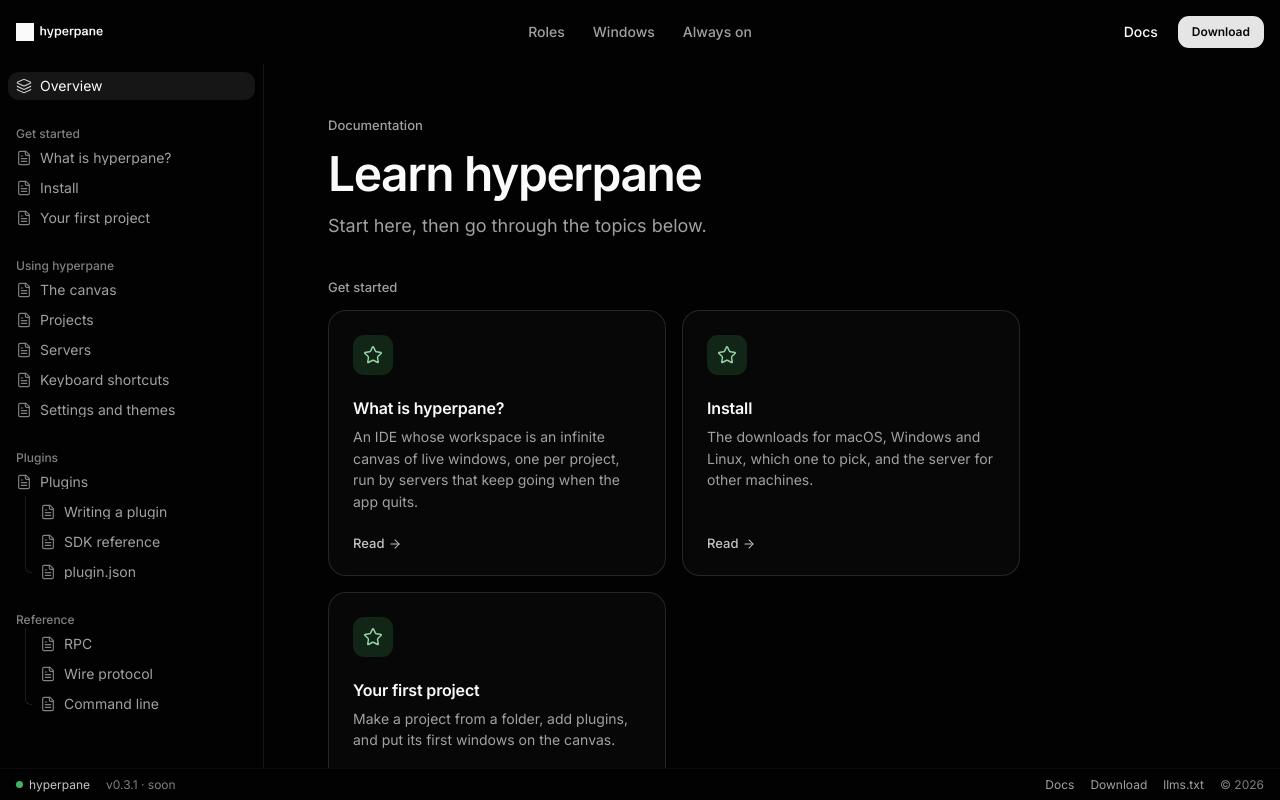
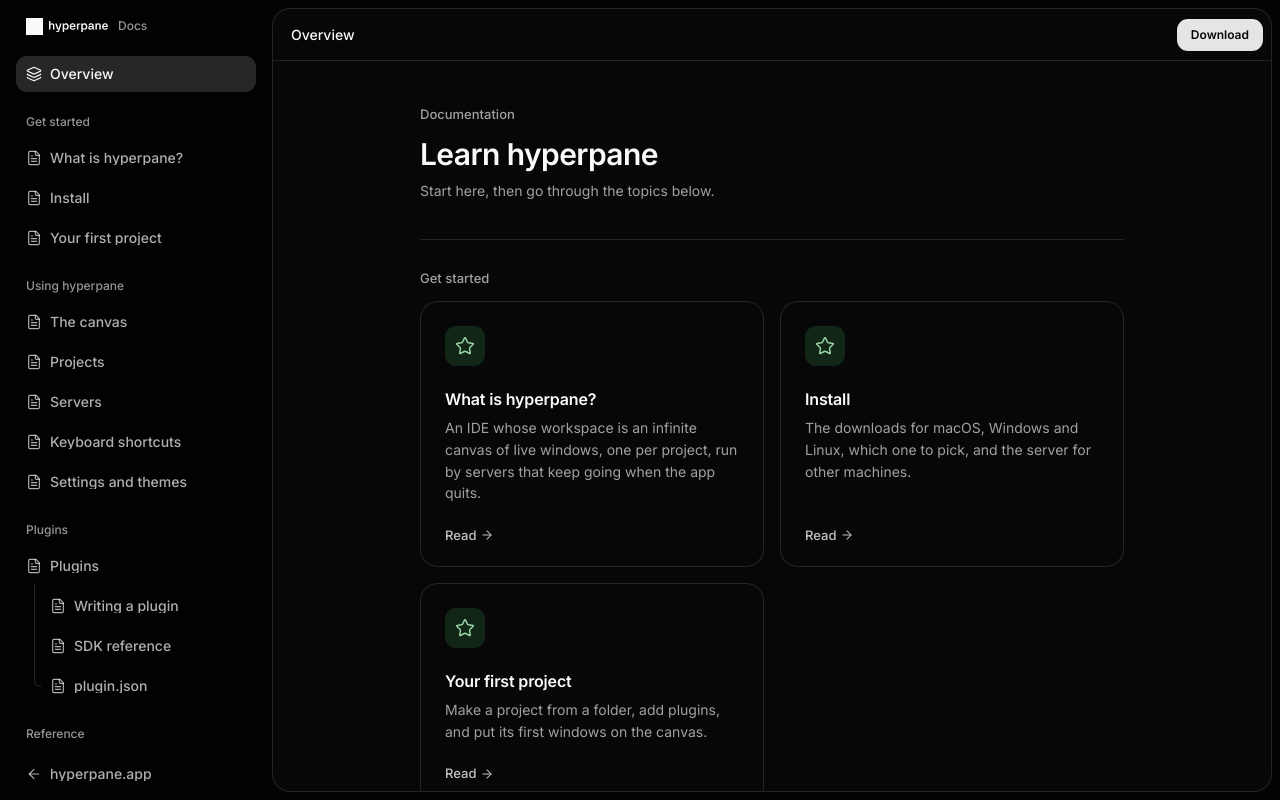
Before and after one commit to hyperpane/hyperpane-landing, an Astro site: page /docs in a window 1280 px wide. Built offline with nearby package versions, Linux system fonts and the light colour scheme; Astro itself is replaced by a stand-in of ours.

Commit message:
Docs in Astralyx's Sidebar frame (ui.astralyx.dev/components/sidebar): a transparent rail with the logotype, section labels and 36px rows, the page in a rounded panel with its own bar; no shared header with the landing; type as Astralyx's docs

```diff
--- a/src/landing/sprite.html
+++ b/src/landing/sprite.html
@@ -70,6 +70,8 @@
   <symbol id="i-folder-plus" viewBox="0 0 24 24"><path d="M12 10v6"/><path d="M9 13h6"/><path d="M20 20a2 2 0 0 0 2-2V8a2 2 0 0 0-2-2h-7.9a2 2 0 0 1-1.69-.9L9.6 3.9A2 2 0 0 0 7.93 3H4a2 2 0 0 0-2 2v13a2 2 0 0 0 2 2Z"/></symbol>
   <symbol id="i-folder-open" viewBox="0 0 24 24"><path d="m6 14 1.5-2.9A2 2 0 0 1 9.24 10H20a2 2 0 0 1 1.94 2.5l-1.54 6a2 2 0 0 1-1.95 1.5H4a2 2 0 0 1-2-2V5a2 2 0 0 1 2-2h3.9a2 2 0 0 1 1.69.9l.81 1.2a2 2 0 0 0 1.68.9H18a2 2 0 0 1 2 2v2"/></symbol>
   <symbol id="i-file-json" viewBox="0 0 24 24"><path d="M15 2H6a2 2 0 0 0-2 2v16a2 2 0 0 0 2 2h12a2 2 0 0 0 2-2V7Z"/><path d="M14 2v4a2 2 0 0 0 2 2h4"/><path d="M10 12a1 1 0 0 0-1 1v1a1 1 0 0 1-1 1 1 1 0 0 1 1 1v1a1 1 0 0 0 1 1"/><path d="M14 18a1 1 0 0 0 1-1v-1a1 1 0 0 1 1-1 1 1 0 0 1-1-1v-1a1 1 0 0 0-1-1"/></symbol>
+  <symbol id="i-arrow-left" viewBox="0 0 24 24"><path d="m12 19-7-7 7-7"/><path d="M19 12H5"/></symbol>
+  <symbol id="i-panel-left" viewBox="0 0 24 24"><rect width="18" height="18" x="3" y="3" rx="2"/><path d="M9 3v18"/></symbol>
   <symbol id="i-file-text" viewBox="0 0 24 24"><path d="M15 2H6a2 2 0 0 0-2 2v16a2 2 0 0 0 2 2h12a2 2 0 0 0 2-2V7Z"/><path d="M14 2v4a2 2 0 0 0 2 2h4"/><path d="M10 9H8"/><path d="M16 13H8"/><path d="M16 17H8"/></symbol>
   <symbol id="i-database" viewBox="0 0 24 24"><ellipse cx="12" cy="5" rx="9" ry="3"/><path d="M3 5V19A9 3 0 0 0 21 19V5"/><path d="M3 12A9 3 0 0 0 21 12"/></symbol>
   <symbol id="i-arrows" viewBox="0 0 24 24"><path d="M8 3 4 7l4 4"/><path d="M4 7h16"/><path d="m16 21 4-4-4-4"/><path d="M20 17H4"/></symbol>
--- a/src/layouts/Docs.astro
+++ b/src/layouts/Docs.astro
@@ -1,13 +1,14 @@
 ---
-// The docs, laid out as the app is: the title bar, a sidebar styled as the
-// app's (section heads, rows with icons, tree lines for pages inside
-// others), the page on the app's ground, and the status bar. Full width, on
-// their own: none of the landing's frame.
+// The docs, as Astralyx's Sidebar component (ui.astralyx.dev/components/
+// sidebar): an inset frame on the page's ground, a transparent rail on the
+// left (the logotype, then section labels and rows with icons, a tree line
+// for pages inside others) and the page in a rounded panel beside it, with
+// a bar of its own (where you are, the site and Download). None of the
+// landing's header: the docs have their own frame.
 import { getCollection } from "astro:content";
 import Head from "../components/Head.astro";
-import Nav from "../components/Nav.astro";
 import Sprite from "../components/Sprite.astro";
-import StatusBar from "../components/StatusBar.astro";
+import { site } from "../site";
 
 interface Props {
   title?: string;
@@ -29,6 +30,7 @@ for (const doc of docs) {
   group.items.push(doc);
 }
 const depth = (id: string) => id.split("/").length - 1;
+const page = docs.find((d) => d.id === current);
 ---
 
 <!doctype html>
@@ -39,13 +41,20 @@ const depth = (id: string) => id.split("/").length - 1;
   <body class="app">
     <Sprite />
     <a class="skip" href="#main">Skip to content</a>
-    <Nav />
-    <div class="app-body">
-      <aside class="app-side">
-        <nav aria-label="Documentation">
-          <a href="/docs" class:list={["side-row", { "is-selected": current === "__index" }]}>
-            <svg class="icon" aria-hidden="true"><use href="#i-layers"></use></svg><span>Overview</span>
+    <div class="app-body" data-side-open="false">
+      <aside class="app-side" id="docs-nav">
+        <div class="side-top">
+          <a class="side-brand" href="/" aria-label={`${site.name} home`}>
+            <svg class="logotype" viewBox="0 0 82 17" aria-hidden="true"><use href="#logotype"></use></svg>
           </a>
+          <span class="side-kind">Docs</span>
+        </div>
+        <nav class="side-scroll" aria-label="Documentation">
+          <div class="side-group">
+            <a href="/docs" class:list={["side-row", { "is-selected": current === "__index" }]} aria-current={current === "__index" ? "page" : undefined}>
+              <svg class="icon" aria-hidden="true"><use href="#i-layers"></use></svg><span>Overview</span>
+            </a>
+          </div>
           {sections.map((section) => (
             <div class="side-group">
               <p class="side-head">{section.name}</p>
@@ -53,6 +62,7 @@ const depth = (id: string) => id.split("/").length - 1;
                 <a
                   href={`/docs/${doc.id}`}
                   class:list={["side-row", { "is-selected": current === doc.id, "is-nested": depth(doc.id) > 0 }]}
+                  aria-current={current === doc.id ? "page" : undefined}
                   style={`--depth:${depth(doc.id)}`}
                 >
                   <svg class="icon" aria-hidden="true"><use href="#i-file-text"></use></svg><span>{doc.data.title}</span>
@@ -61,24 +71,45 @@ const depth = (id: string) => id.split("/").length - 1;
             </div>
           ))}
         </nav>
+        <div class="side-foot">
+          <a class="side-row" href="/"><svg class="icon" aria-hidden="true"><use href="#i-arrow-left"></use></svg><span>{site.name}.app</span></a>
+        </div>
       </aside>
       <main id="main" class="app-main">
-        <div class="app-page">
-          <slot />
+        <header class="panel-bar">
+          <button class="panel-toggle" type="button" aria-controls="docs-nav" aria-expanded="false" aria-label="Show the contents">
+            <svg class="icon" aria-hidden="true"><use href="#i-panel-left"></use></svg>
+          </button>
+          <p class="panel-where">
+            {page ? (
+              <>
+                <span class="panel-crumb">{page.data.section}</span>
+                <span class="panel-sep" aria-hidden="true">›</span>
+                <span class="panel-now">{page.data.title}</span>
+              </>
+            ) : (
+              <span class="panel-now">Overview</span>
+            )}
+          </p>
+          <a class="panel-cta" href="/download">Download</a>
+        </header>
+        <div class="panel-scroll">
+          <div class="app-page">
+            <slot />
+          </div>
         </div>
       </main>
     </div>
-    <StatusBar />
     <script>
       import "../landing/site.js";
-      // The overview's cards: the light under the pointer follows it.
-      for (const card of document.querySelectorAll<HTMLElement>(".dcard")) {
-        card.addEventListener("pointermove", (e) => {
-          const r = card.getBoundingClientRect();
-          card.style.setProperty("--mx", `${e.clientX - r.left}px`);
-          card.style.setProperty("--my", `${e.clientY - r.top}px`);
-        });
-      }
+      // A narrow window: the panel's button shows and hides the rail.
+      const body = document.querySelector<HTMLElement>(".app-body");
+      const toggle = document.querySelector<HTMLButtonElement>(".panel-toggle");
+      toggle?.addEventListener("click", () => {
+        const open = body?.dataset.sideOpen !== "true";
+        if (body) body.dataset.sideOpen = String(open);
+        toggle.setAttribute("aria-expanded", String(open));
+      });
     </script>
   </body>
 </html>
--- a/src/styles/app.css
+++ b/src/styles/app.css
@@ -79,77 +79,168 @@ a.sb-item:hover { color: var(--color-ink-strong); }
   .statusbar .sb-quiet { display: none; }
 }
 
-/* The docs, as the app ------------------------------------------------- */
-/* The window, as the app's: the title bar and the status bar stay; the
-   sidebar and the page each scroll on their own. */
+/* The docs, as Astralyx's Sidebar ----------------------------------------
+   An inset frame on the page's ground: 8px of gutter around and between
+   (p-2, gap-2); a transparent rail 256px wide (w-64) with the logotype,
+   section labels (h-7, 12px, the ink at 60%) and rows (h-9, 14px medium,
+   the ink at 70%; hover at 10%, the page you're on at 15%); and the page in
+   a rounded panel (the card's ground, a hairline, rounded-2xl) with a bar of
+   its own. The rail and the panel each scroll on their own. */
 body.app {
-  display: flex;
-  flex-direction: column;
   height: 100vh;
   height: 100dvh;
   overflow: hidden;
-  background: var(--color-surface);
+  background: var(--color-page);
 }
 .app-body {
-  flex: 1;
   display: grid;
-  grid-template-columns: var(--side-w, 264px) minmax(0, 1fr);
-  min-height: 0;
+  grid-template-columns: 256px minmax(0, 1fr);
+  gap: 8px;
+  height: 100%;
+  padding: 8px;
 }
 .app-side {
+  display: flex;
+  flex-direction: column;
+  gap: 8px;
   min-height: 0;
+  background: transparent;
+}
+.side-top { display: flex; align-items: center; gap: 10px; min-height: 36px; padding: 0 18px; }
+.side-brand { display: inline-flex; color: var(--color-ink-strong); }
+.side-brand .logotype { width: 82px; height: 17px; fill: currentColor; }
+.side-kind { color: oklch(0.985 0 0 / 60%); font: 500 var(--text-xs) / 1 var(--font-sans); }
+.side-scroll {
+  display: flex;
+  flex-direction: column;
+  gap: 16px;
+  min-height: 0;
+  flex: 1;
   overflow-y: auto;
-  padding: var(--space-2);
-  border-right: 1px solid var(--color-line);
-  background: var(--color-sidebar);
+  padding: 4px 8px;
 }
-.side-group { margin-top: var(--space-4); }
+.side-group { display: flex; flex-direction: column; gap: 4px; margin: 0; }
 .side-head {
-  height: 28px;
   display: flex;
   align-items: center;
+  height: 28px;
   margin: 0;
-  padding: 0 var(--space-2);
-  color: var(--color-ink-4);
+  padding: 0 10px;
+  color: oklch(0.985 0 0 / 60%);
   font: 500 var(--text-xs) / 1 var(--font-sans);
 }
 .side-row {
   position: relative;
   display: flex;
   align-items: center;
-  gap: var(--space-2);
-  height: 28px;
-  padding: 0 var(--space-2) 0 calc(var(--space-2) + var(--depth, 0) * 20px);
+  gap: 8px;
+  height: 36px;
+  padding: 0 10px 0 calc(10px + var(--depth, 0) * 24px);
   border-radius: var(--radius-control);
-  color: var(--color-ink-2);
-  font: 400 var(--text-ui) / 1 var(--font-sans);
+  color: oklch(0.985 0 0 / 70%);
+  font: 500 var(--text-ui) / 1 var(--font-sans);
   text-decoration: none;
   transition: background var(--dur-fast) var(--ease-out), color var(--dur-fast) var(--ease-out);
 }
-.side-row span { overflow: hidden; text-overflow: ellipsis; white-space: nowrap; }
-.side-row .icon { width: 16px; height: 16px; flex: none; color: var(--color-ink-4); }
-.side-row:hover { background: var(--color-hover); color: var(--color-ink-strong); }
-.side-row.is-selected { background: var(--color-selected); color: var(--color-ink-strong); }
-.side-row.is-selected .icon { color: var(--color-ink-2); }
-/* A page inside another: the tree's line, as the app's. */
+.side-row span { min-width: 0; overflow: hidden; text-overflow: ellipsis; white-space: nowrap; }
+.side-row .icon { width: 16px; height: 16px; flex: none; color: currentColor; }
+.side-row:hover { background: oklch(0.985 0 0 / 10%); color: oklch(0.985 0 0); }
+.side-row.is-selected { background: oklch(0.985 0 0 / 15%); color: oklch(0.985 0 0); }
+.side-row:focus-visible { outline: none; box-shadow: 0 0 0 3px oklch(0.985 0 0 / 40%); }
+/* A page inside another: a line down its parent's icon, turning into the
+   last child's middle. */
 .side-row.is-nested::before {
   content: "";
   position: absolute;
-  left: calc(var(--space-2) + (var(--depth) - 1) * 20px + 7px);
-  top: -2px;
-  bottom: -2px;
-  border-left: 1px solid var(--color-border);
+  left: calc(10px + (var(--depth) - 1) * 24px + 8px);
+  top: -4px;
+  bottom: 0;
+  width: 1px;
+  background: oklch(0.985 0 0 / 14%);
+  pointer-events: none;
 }
-.app-main { min-width: 0; min-height: 0; overflow-y: auto; }
+.side-row.is-nested:not(:has(+ .side-row.is-nested))::before { bottom: auto; height: calc(50% + 4px - 6px); }
+.side-row.is-nested:not(:has(+ .side-row.is-nested))::after {
+  content: "";
+  position: absolute;
+  left: calc(10px + (var(--depth) - 1) * 24px + 8px);
+  top: calc(50% - 6px);
+  width: 7px;
+  height: 7px;
+  border-left: 1px solid oklch(0.985 0 0 / 14%);
+  border-bottom: 1px solid oklch(0.985 0 0 / 14%);
+  border-bottom-left-radius: 6px;
+  pointer-events: none;
+}
+.side-foot { padding: 0 8px; }
+
+/* The panel: the page, on the card's ground. */
+.app-main {
+  display: flex;
+  flex-direction: column;
+  min-width: 0;
+  min-height: 0;
+  overflow: hidden;
+  border: 1px solid var(--color-border);
+  border-radius: var(--radius-surface);
+  background: var(--color-surface);
+}
+.panel-bar {
+  display: flex;
+  align-items: center;
+  gap: 8px;
+  flex: none;
+  height: 52px;
+  padding: 0 8px 0 18px;
+  border-bottom: 1px solid var(--color-border);
+}
+.panel-toggle {
+  display: none;
+  place-items: center;
+  width: 36px;
+  height: 36px;
+  margin-left: -10px;
+  border: 0;
+  border-radius: var(--radius-control);
+  background: none;
+  color: var(--color-ink-3);
+  cursor: pointer;
+}
+.panel-toggle:hover { background: oklch(0.2 0 0); color: var(--color-ink-strong); }
+.panel-toggle .icon { width: 16px; height: 16px; }
+.panel-where { display: flex; align-items: center; gap: 8px; min-width: 0; flex: 1; margin: 0; font: 500 var(--text-ui) / 1 var(--font-sans); }
+.panel-crumb { color: var(--color-ink-3); white-space: nowrap; }
+.panel-sep { color: var(--color-ink-4); }
+.panel-now { color: var(--color-ink-strong); overflow: hidden; text-overflow: ellipsis; white-space: nowrap; }
+.panel-cta {
+  display: inline-flex;
+  align-items: center;
+  height: 32px;
+  padding: 0 14px;
+  border-radius: var(--radius-control);
+  background: var(--color-primary);
+  color: var(--color-on-primary);
+  font: 600 var(--text-xs) / 1 var(--font-sans);
+  text-decoration: none;
+}
+.panel-cta:hover { background: var(--color-primary-hover); }
+.panel-scroll { flex: 1; min-height: 0; overflow-y: auto; }
 .app-page {
-  max-width: 820px;
-  padding: var(--space-12) clamp(var(--space-6), 5vw, var(--space-16)) var(--space-20);
+  max-width: 800px;
+  margin: 0 auto;
+  padding: var(--space-10) clamp(var(--space-6), 4vw, var(--space-12)) var(--space-16);
 }
+
+/* Narrow: the panel alone; its button shows the rail above it. */
 @media (max-width: 899px) {
   body.app { height: auto; overflow: visible; }
-  .app-body { grid-template-columns: 1fr; }
-  .app-side { overflow: visible; border-right: 0; border-bottom: 1px solid var(--color-line); }
+  .app-body { grid-template-columns: minmax(0, 1fr); height: auto; min-height: 100dvh; }
+  .app-side { display: none; }
+  .app-body[data-side-open="true"] .app-side { display: flex; }
+  .side-scroll { overflow: visible; }
   .app-main { overflow: visible; }
+  .panel-scroll { overflow: visible; }
+  .panel-toggle { display: grid; }
 }
 
 /* The header: part of the page, not over it. No ground, no line; it scrolls
@@ -162,7 +253,6 @@ body.app {
   backdrop-filter: none;
   -webkit-backdrop-filter: none;
 }
-body.app .titlebar { background: var(--color-page); }
 
 /* No header over the page: a jump to a section lands with a little room. */
 html { scroll-padding-top: var(--space-6); }
--- a/src/styles/docs-look.css
+++ b/src/styles/docs-look.css
@@ -25,19 +25,8 @@
 .doc-head .lead { color: var(--color-ink-3); }
 .prose h2 { border-top: 0; padding-top: 0; margin-top: 3rem; letter-spacing: -0.03em; }
 
-/* The page: the page's own ground. */
-.app-main { background: var(--color-page); }
 
-/* The sidebar: as the landing's quiet rows. */
-.app-side { background: var(--color-page); border-right-color: var(--color-hairline); }
-.side-head { color: var(--color-ink-4); font-size: var(--text-xs); padding-top: var(--space-2); }
-.side-row { height: 30px; border-radius: var(--radius-control); color: var(--color-ink-3); }
-.side-row:hover { color: var(--color-ink-strong); background: var(--color-hover); }
-.side-row.is-selected {
-  color: var(--color-ink-strong);
-  background: oklch(0.2 0 0);
-  box-shadow: none;
-}
+/* The sidebar and its frame: app.css (Astralyx's Sidebar). */
 
 /* Overview cards: the landing's cards, an accent for each section. */
 .cards__grid { gap: var(--space-4); }
@@ -128,38 +117,15 @@
 .prose th { font: 600 var(--text-sm) / 1.3 var(--font-sans); letter-spacing: 0; text-transform: none; }
 .prose hr { border-top-color: var(--color-hairline); }
 
-/* The sidebar's tree, as the app's (client/ui/src/kit.tsx): rows 28 tall and
-   2 apart, each level 24 in (a child's icon under its parent's label); one
-   solid line down the parent's icon column, 9 in from it, that turns with a
-   6px radius into its last child's middle. */
-.app-side { --tree-line: color-mix(in oklab, var(--color-page), var(--color-ink-strong) 16%); }
-.side-row { height: 28px; padding-left: calc(8px + var(--depth, 0) * 24px); }
-.side-row + .side-row { margin-top: 2px; }
-.side-row.is-nested::before {
-  content: "";
-  position: absolute;
-  left: calc(8px + (var(--depth) - 1) * 24px + 9px);
-  top: -2px;
-  bottom: 0;
-  width: 1px;
-  border: 0;
-  background: var(--tree-line);
-  pointer-events: none;
-}
-/* The last child: the line stops above its middle and turns into it. */
-.side-row.is-nested:not(:has(+ .side-row.is-nested))::before { bottom: auto; height: calc(50% - 6px + 2px); }
-.side-row.is-nested:not(:has(+ .side-row.is-nested))::after {
-  content: "";
-  position: absolute;
-  left: calc(8px + (var(--depth) - 1) * 24px + 9px);
-  top: calc(50% - 6px);
-  width: 7px;
-  height: 7px;
-  border-left: 1px solid var(--tree-line);
-  border-bottom: 1px solid var(--tree-line);
-  border-bottom-left-radius: 6px;
-  pointer-events: none;
-}
-/* The selected row's card doesn't cover the line. */
-.side-row.is-nested.is-selected::before,
-.side-row.is-nested.is-selected::after { z-index: 1; }
+/* Type, as Astralyx's docs: a 30px title, its lead at 14px muted, a rule
+   under the head; sections at 18px, text at 14px. */
+.doc-head { padding-bottom: var(--space-6); margin-bottom: var(--space-8); border-bottom: 1px solid var(--color-border); }
+.doc-head h1,
+.prose h1 { font-size: 30px; line-height: 1.15; letter-spacing: -0.02em; }
+.doc-head .lead { font-size: var(--text-ui); line-height: 1.55; color: var(--color-ink-3); margin-top: var(--space-2); }
+.prose { font-size: var(--text-ui); line-height: 1.7; color: var(--color-ink-2); }
+.prose h2 { font-size: 18px; line-height: 1.3; letter-spacing: -0.01em; margin-top: 2.5rem; scroll-margin-top: var(--space-6); }
+.prose h3 { font-size: 15px; font-weight: 600; margin-top: 1.8rem; scroll-margin-top: var(--space-6); }
+.prose pre { font-size: 13px; background: oklch(0.1 0 0) !important; }
+.prose th { background: oklch(0.15 0 0); color: var(--color-ink-strong); }
+.prose blockquote { color: var(--color-ink-2); }
```
